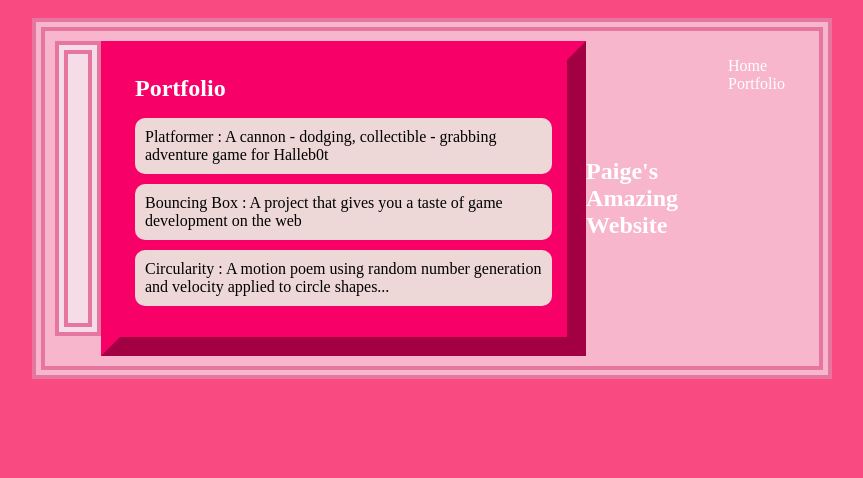
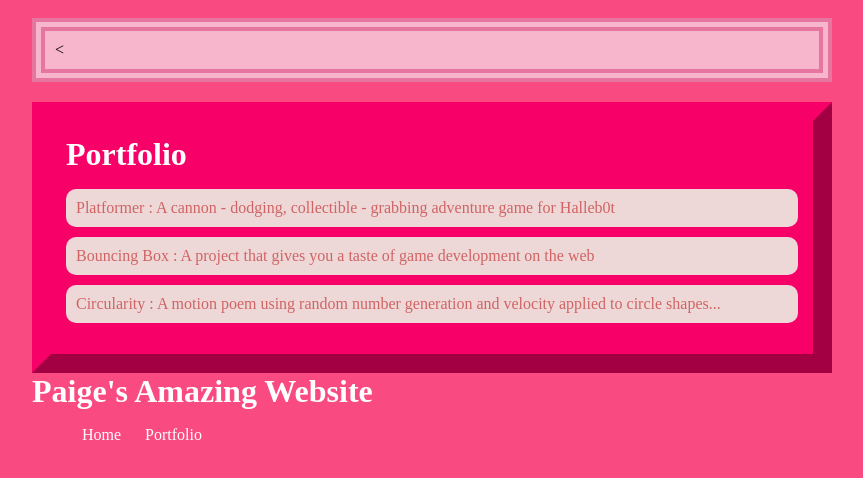
Before and after one commit to jackso636/jackso636.github.io, a plain HTML site: page portfolio.html in a window 1280 px wide. Shown: the whole page, without its empty margins (208-1071 px from the left). Drawn offline with Linux system fonts and the light colour scheme.

Commit message:
add portfolio.html file

```diff
--- a/portfolio.html
+++ b/portfolio.html
@@ -1,15 +1,15 @@
 <!DOCTYPE HTML>
 <html>
     <head>
-        <title> Jackso636's Website</title>
+        <title>Jackso636's Website</title>
         <link rel="stylesheet" href="style.css">
     </head>
 
     <body>
       <div id="all-contents">
         <div id="all-contents">
-            <nav>
                 <nav>
+                    <
                     <!-- Nav stuff here...-->
                 </nav>
                 <main>
@@ -22,9 +22,15 @@
 
                         </ul>
                     </div>
-                </main>
+                    </main>
+                    <div>
                 <h1>Paige's Amazing Website</h1>
-                <ul id="nav-ul">
+
+                </div>
+
+      <div>
+
+      </div><ul id="nav-ul">
                    <li class="nav-li">
                    <a class="nav-a" href="index.html">Home</a>
                  </li>
@@ -33,7 +39,7 @@
                  </li>
              </ul>
          </nav>
-     </div>
+
 
       </div>
     </body>
--- a/style.css
+++ b/style.css
@@ -90,7 +90,7 @@ main {
 
 #portfolio a {
   text-decoration: none;
-  color: #000000;
+  color: #d06464;
 }
     /* responsive web design */
     @media screen and (min-width: 120px) and (max-width: 1080px) {
```
Also changed, not shown: index.html (+1 -1 lines), project-instructions/portfolio.md (+1 -1 lines).
